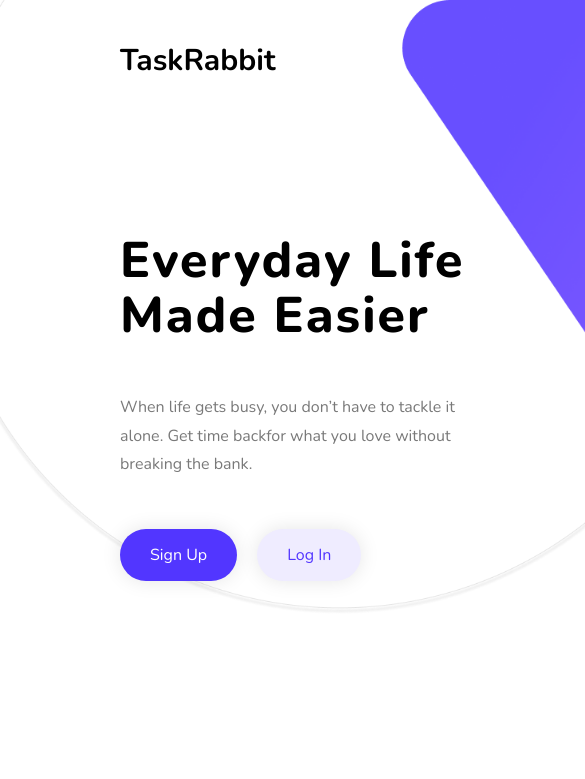
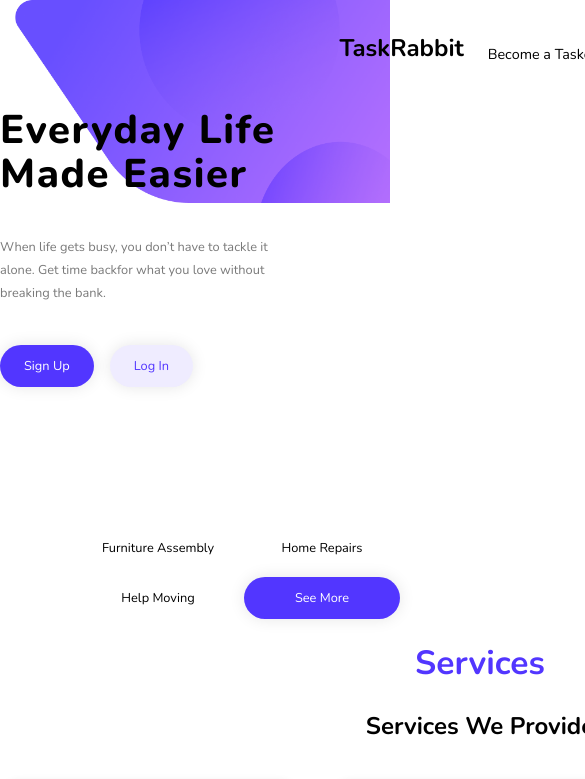
Before and after one commit to shivam907/taskRabbitFrontend, a plain HTML site: page home/index.html in a window 390 px wide. Shown: the top 779 px of the page, 585 px wide, since content can reach past the window. Drawn offline with nearby package versions, Linux system fonts and the light colour scheme.

Commit message:
Doing Responsiveness

```diff
--- a/home/style.css
+++ b/home/style.css
@@ -543,3 +543,109 @@ button {
 .rbtn:hover {
   background-color: #00000025;
 }
+
+@media screen and (max-width: 60rem) {
+  * {
+    font-size: 50%;
+  }
+  .hero {
+    width: 100vw;
+    margin: 0 auto;
+    position: relative;
+    height: 50rem;
+    display: flex;
+    flex-direction: column;
+    /* background-color: antiquewhite; */
+    /* background-image: url("./Background.png"); */
+    /* background-repeat: no-repeat; */
+    /* background-size: 70%; */
+    /* background-position: right; */
+    /* background-position: top right; */
+    /* z-index: 1; */
+  }
+  .hero-img1 {
+    position: absolute;
+    right: 0;
+    width: 100%;
+    z-index: -1;
+  }
+
+  .hero-img2 {
+    display: none;
+  }
+
+  nav {
+    /* width: 120rem; */
+    /* margin: 0 auto; */
+    padding: 4rem;
+    display: flex;
+    justify-content: center;
+    /* justify-content: space-between; */
+    /* z-index: 999999; */
+  }
+
+  .logo {
+    font-size: 3rem;
+  }
+
+  .nav ul {
+    display: none;
+  }
+
+  .nav {
+    display: flex;
+    gap: 5rem;
+  }
+  .nav a {
+    z-index: 1;
+    font-size: 1.8rem;
+    padding: 1.5rem 3rem;
+    border-radius: 5rem;
+    background-color: #fff;
+    cursor: pointer;
+    color: #000;
+  }
+  .nav a:hover {
+    background-color: #e8e4ff;
+  }
+
+  .heroContent {
+    /* width: 120rem; */
+    margin: 0 auto;
+    height: 100%;
+    display: flex;
+    flex-direction: column;
+  }
+  .hc1 {
+    width: 50%;
+    height: 120%;
+    display: flex;
+    flex-direction: column;
+    gap: 5rem;
+    z-index: 1;
+    justify-content: flex-end;
+  }
+  .hc2 {
+    width: 50%;
+    height: 100%;
+    z-index: 1;
+    display: flex;
+    flex-direction: column;
+    justify-content: center;
+    align-items: center;
+    padding-top: 10rem;
+    gap: 2rem;
+  }
+  .hc1 h1 {
+    font-size: 5rem;
+    letter-spacing: 0.2rem;
+    line-height: 1.1;
+    font-weight: 800;
+  }
+
+  .hc1 p {
+    font-size: 1.6rem;
+    line-height: 1.8;
+    color: #797979;
+  }
+}
```
